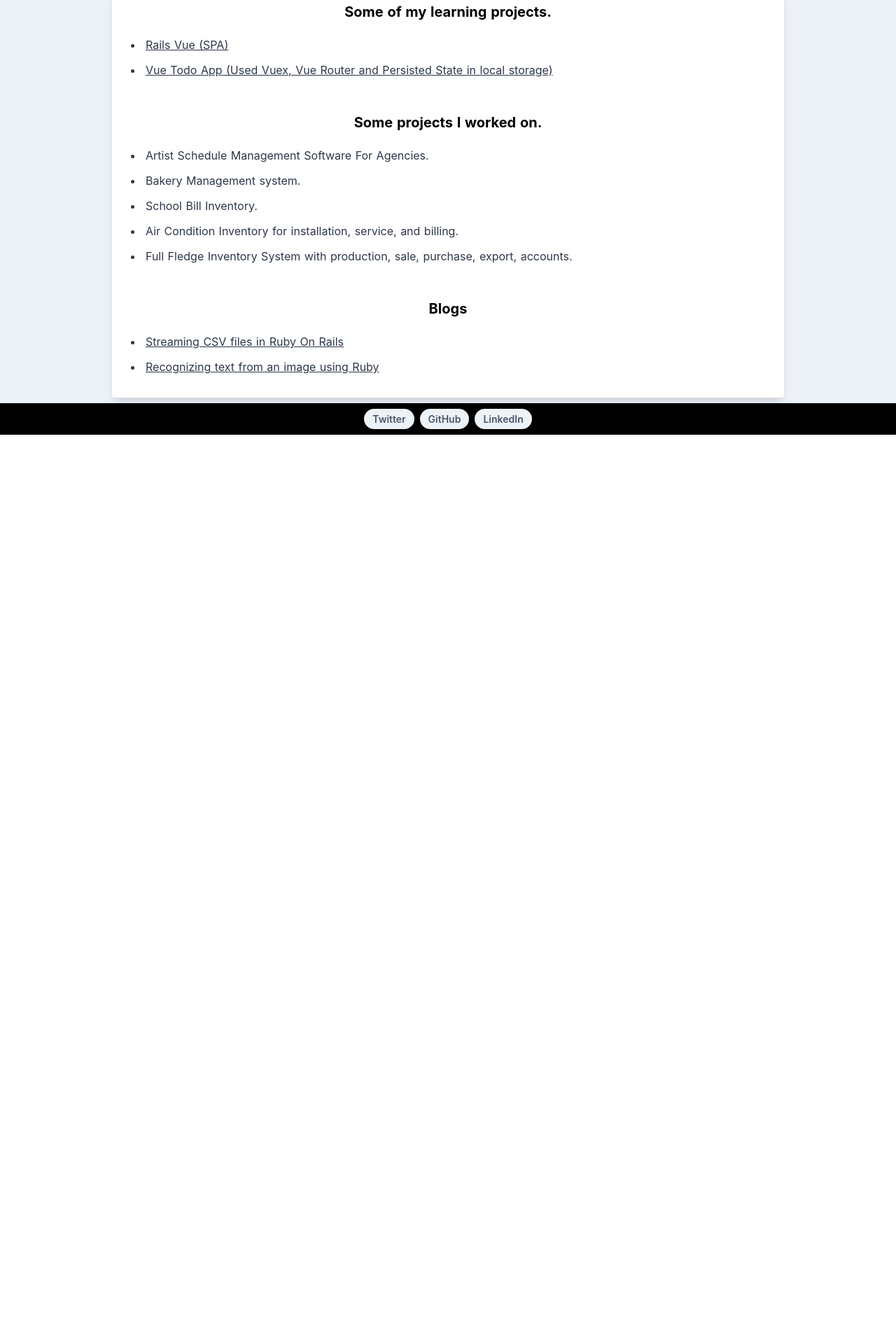
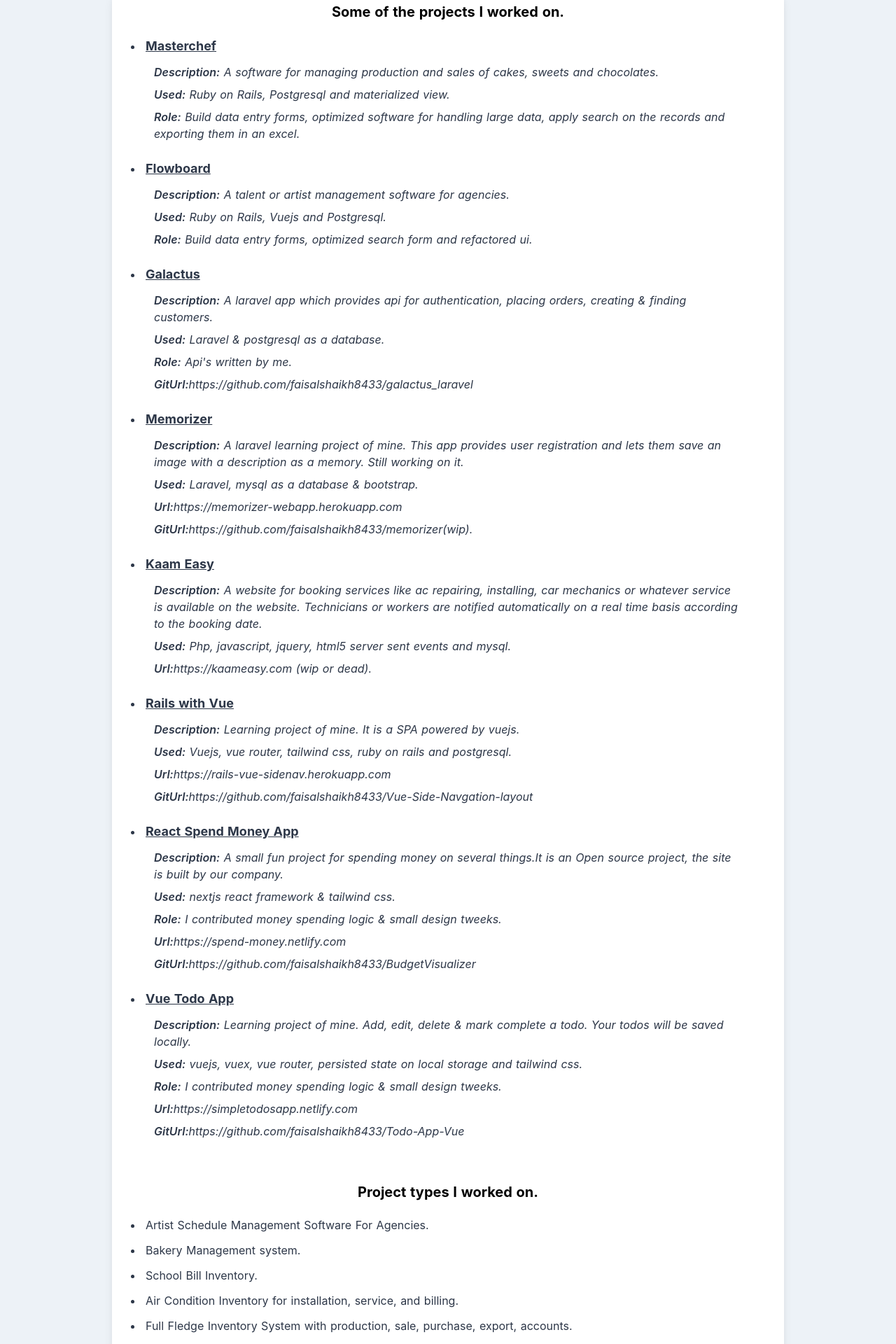
Before and after one commit to faisalshaikh8433/self-website, a Nuxt app: page /projects in a window 1280 px wide. Shown: the part 80-2000 px from the top of the page at 70% size. Before the commit the page ends 800 px from the top, so only its background shows below. Built offline with nearby package versions, Linux system fonts and the light colour scheme.

Commit message:
updates project page contents

```diff
--- a/pages/projects.vue
+++ b/pages/projects.vue
@@ -1,63 +1,254 @@
 <template>
-  <div class="w-full lg:w-3/4  rounded overflow-hidden shadow-lg ">
-    <div class="px-6 py-4 ">
-      <div class="font-bold text-xl mb-2 text-center">
-        Some of my learning projects.
-      </div>
-      <p class="text-gray-800 m-1 p-1 text-base">
+  <div class="w-full lg:w-3/4 rounded overflow-hidden shadow-lg">
+    <div class="px-6 py-4">
+      <div class="font-bold text-xl mb-2 text-center">Some of the projects I worked on.</div>
+      <div class="text-gray-800 m-1 p-1 text-base">
         <ul class="list-disc px-2">
           <li class="m-1 p-1">
-            <a href="https://rails-vue-sidenav.herokuapp.com" target="_blank" class="underline hover:bg-gray-200">Rails Vue (SPA)</a>
+            <strong class="underline text-lg">Masterchef</strong>
+            <div class="p-2 italic">
+              <p class="p-1">
+                <span class="font-semibold">Description:</span>
+                A software for managing production and sales of cakes, sweets and chocolates.
+              </p>
+              <p class="p-1">
+                <span class="font-semibold">Used:</span>
+                Ruby on Rails, Postgresql and materialized view.
+              </p>
+              <p class="p-1">
+                <span class="font-semibold">Role:</span>
+                Build data entry forms, optimized software for handling large data, apply search on the records and exporting them in an excel.
+              </p>
+            </div>
           </li>
           <li class="m-1 p-1">
-            <a href="https://github.com/faisalshaikh8433/Todo-App-Vue#used-vuex-vue-router-and-persisted-state-in-local-storage" target="_blank" class="underline hover:bg-gray-200">Vue Todo App (Used Vuex, Vue Router and Persisted State in local storage)
-            </a>
+            <strong class="underline text-lg">Flowboard</strong>
+            <div class="p-2 italic">
+              <p class="p-1">
+                <span class="font-semibold">Description:</span>
+                A talent or artist management software for agencies.
+              </p>
+              <p class="p-1">
+                <span class="font-semibold">Used:</span>
+                Ruby on Rails, Vuejs and Postgresql.
+              </p>
+              <p class="p-1">
+                <span class="font-semibold">Role:</span>
+                Build data entry forms, optimized search form and refactored ui.
+              </p>
+            </div>
+          </li>
+          <li class="m-1 p-1">
+            <strong class="underline text-lg">Galactus</strong>
+            <div class="p-2 italic">
+              <p class="p-1">
+                <span class="font-semibold">Description:</span>
+                A laravel app which provides api for authentication, placing orders, creating & finding customers.
+              </p>
+              <p class="p-1">
+                <span class="font-semibold">Used:</span>
+                Laravel & postgresql as a database.
+              </p>
+              <p class="p-1">
+                <span class="font-semibold">Role:</span>
+                Api's written by me.
+              </p>
+              <p class="p-1">
+                <span class="font-semibold">GitUrl:</span>
+                <a
+                  target="_blank"
+                  href=" https://github.com/faisalshaikh8433/galactus_laravel"
+                  class="hover:text-blue-600"
+                >https://github.com/faisalshaikh8433/galactus_laravel</a>
+              </p>
+            </div>
+          </li>
+          <li class="m-1 p-1">
+            <strong class="underline text-lg">Memorizer</strong>
+            <div class="p-2 italic">
+              <p class="p-1">
+                <span class="font-semibold">Description:</span>
+                A laravel learning project of mine. This app provides user registration and lets them save an image with a description as a memory. Still working on it.
+              </p>
+              <p class="p-1">
+                <span class="font-semibold">Used:</span>
+                Laravel, mysql as a database & bootstrap.
+              </p>
+              <p class="p-1">
+                <span class="font-semibold">Url:</span>
+                <a
+                  target="_blank"
+                  href="https://memorizer-webapp.herokuapp.com"
+                  class="hover:text-blue-600"
+                >https://memorizer-webapp.herokuapp.com</a>
+              </p>
+              <p class="p-1">
+                <span class="font-semibold">GitUrl:</span>
+                <a
+                  target="_blank"
+                  href="https://github.com/faisalshaikh8433/memorizer"
+                  class="hover:text-blue-600"
+                >https://github.com/faisalshaikh8433/memorizer(wip).</a>
+              </p>
+            </div>
+          </li>
+          <li class="m-1 p-1">
+            <strong class="underline text-lg">Kaam Easy</strong>
+            <div class="p-2 italic">
+              <p class="p-1">
+                <span class="font-semibold">Description:</span>
+                A website for booking services like ac repairing, installing, car mechanics or whatever service is available on the website. Technicians or workers are notified automatically on a real time basis according to the booking date.
+              </p>
+              <p class="p-1">
+                <span class="font-semibold">Used:</span>
+                Php, javascript, jquery, html5 server sent events and mysql.
+              </p>
+              <p class="p-1">
+                <span class="font-semibold">Url:</span>
+                <a
+                  target="_blank"
+                  href="https://kaameasy.com"
+                  class="hover:text-blue-600"
+                >https://kaameasy.com (wip or dead).</a>
+              </p>
+            </div>
+          </li>
+          <li class="m-1 p-1">
+            <strong class="underline text-lg">Rails with Vue</strong>
+            <div class="p-2 italic">
+              <p class="p-1">
+                <span class="font-semibold">Description:</span>
+                Learning project of mine. It is a SPA powered by vuejs.
+              </p>
+              <p class="p-1">
+                <span class="font-semibold">Used:</span>
+                Vuejs, vue router, tailwind css, ruby on rails and postgresql.
+              </p>
+              <p class="p-1">
+                <span class="font-semibold">Url:</span>
+                <a
+                  target="_blank"
+                  href="https://rails-vue-sidenav.herokuapp.com"
+                  class="hover:text-blue-600"
+                >https://rails-vue-sidenav.herokuapp.com</a>
+              </p>
+              <p class="p-1">
+                <span class="font-semibold">GitUrl:</span>
+                <a
+                  target="_blank"
+                  href="https://github.com/faisalshaikh8433/Vue-Side-Navgation-layout"
+                  class="hover:text-blue-600"
+                >https://github.com/faisalshaikh8433/Vue-Side-Navgation-layout</a>
+              </p>
+            </div>
+          </li>
+          <li class="m-1 p-1">
+            <strong class="underline text-lg">React Spend Money App</strong>
+            <div class="p-2 italic">
+              <p class="p-1">
+                <span class="font-semibold">Description:</span>
+                A small fun project for spending money on several things.It is an Open source project, the site is built by our company.
+              </p>
+              <p class="p-1">
+                <span class="font-semibold">Used:</span>
+                nextjs react framework & tailwind css.
+              </p>
+              <p class="p-1">
+                <span class="font-semibold">Role:</span>
+                I contributed money spending logic & small design tweeks.
+              </p>
+              <p class="p-1">
+                <span class="font-semibold">Url:</span>
+                <a
+                  target="_blank"
+                  href="https://spend-money.netlify.com"
+                  class="hover:text-blue-600"
+                >https://spend-money.netlify.com</a>
+              </p>
+              <p class="p-1">
+                <span class="font-semibold">GitUrl:</span>
+                <a
+                  target="_blank"
+                  href="https://github.com/faisalshaikh8433/BudgetVisualizer"
+                  class="hover:text-blue-600"
+                >https://github.com/faisalshaikh8433/BudgetVisualizer</a>
+              </p>
+            </div>
+          </li>
+          <li class="m-1 p-1">
+            <strong class="underline text-lg">Vue Todo App</strong>
+            <div class="p-2 italic">
+              <p class="p-1">
+                <span class="font-semibold">Description:</span>
+                Learning project of mine. Add, edit, delete & mark complete a todo. Your todos will be saved locally.
+              </p>
+              <p class="p-1">
+                <span class="font-semibold">Used:</span>
+                vuejs, vuex, vue router, persisted state on local storage and tailwind css.
+              </p>
+              <p class="p-1">
+                <span class="font-semibold">Role:</span>
+                I contributed money spending logic & small design tweeks.
+              </p>
+              <p class="p-1">
+                <span class="font-semibold">Url:</span>
+                <a
+                  target="_blank"
+                  href="https://simpletodosapp.netlify.com"
+                  class="hover:text-blue-600"
+                >https://simpletodosapp.netlify.com</a>
+              </p>
+              <p class="p-1">
+                <span class="font-semibold">GitUrl:</span>
+                <a
+                  target="_blank"
+                  href="https://github.com/faisalshaikh8433/Todo-App-Vue"
+                  class="hover:text-blue-600"
+                >https://github.com/faisalshaikh8433/Todo-App-Vue</a>
+              </p>
+            </div>
           </li>
         </ul>
-      </p>
-    </div>
-    <div class="px-6 py-4 ">
-      <div class="font-bold text-xl mb-2 text-center">
-        Some projects I worked on.
       </div>
-      <p class="text-gray-800 m-1 p-1 text-base">
-        <ul class="list-disc px-2">
-          <li class="m-1 p-1">
-            Artist Schedule Management Software For Agencies.
-          </li>
-          <li class="m-1 p-1">
-            Bakery Management system.
-          </li>
-          <li class="m-1 p-1">
-            School Bill Inventory.
-          </li>
-          <li class="m-1 p-1">
-            Air Condition Inventory for installation, service, and billing.
-          </li>
-          <li class="m-1 p-1">
-            Full Fledge Inventory System with production, sale, purchase, export, accounts.
-          </li>
-        </ul>
-      </p>
     </div>
     <div class="px-6 py-4">
-      <div class="text-center font-bold text-xl mb-2">
-        Blogs
+      <div class="font-bold text-xl mb-2 text-center">Project types I worked on.</div>
+      <div class="text-gray-800 m-1 p-1 text-base">
+        <ul class="list-disc px-2">
+          <li class="m-1 p-1">Artist Schedule Management Software For Agencies.</li>
+          <li class="m-1 p-1">Bakery Management system.</li>
+          <li class="m-1 p-1">School Bill Inventory.</li>
+          <li class="m-1 p-1">Air Condition Inventory for installation, service, and billing.</li>
+          <li
+            class="m-1 p-1"
+          >Full Fledge Inventory System with production, sale, purchase, export, accounts.</li>
+        </ul>
       </div>
-      <p class="text-gray-800 m-1 p-1 text-base">
+    </div>
+    <div class="px-6 py-4">
+      <div class="text-center font-bold text-xl mb-2">Blogs</div>
+      <div class="text-gray-800 m-1 p-1 text-base">
         <ul class="list-disc px-2">
           <li class="m-1 p-1">
             <div>
-              <a href="https://dev.to/faisalshaikh8433/streaming-csv-files-in-ruby-on-rails-2oda" target="_blank" class="underline">Streaming CSV files in Ruby On Rails</a>
+              <a
+                target="_blank"
+                href="https://dev.to/faisalshaikh8433/streaming-csv-files-in-ruby-on-rails-2oda"
+                class="underline"
+              >Streaming CSV files in Ruby On Rails</a>
             </div>
           </li>
           <li class="m-1 p-1">
             <div>
-              <a href="https://dev.to/faisalshaikh8433/recognizing-text-from-an-image-using-ruby-2nj8" target="_blank" class="underline">Recognizing text from an image using Ruby</a>
+              <a
+                target="_blank"
+                href="https://dev.to/faisalshaikh8433/recognizing-text-from-an-image-using-ruby-2nj8"
+                class="underline"
+              >Recognizing text from an image using Ruby</a>
             </div>
           </li>
         </ul>
-      </p>
+      </div>
     </div>
   </div>
 </template>
```
